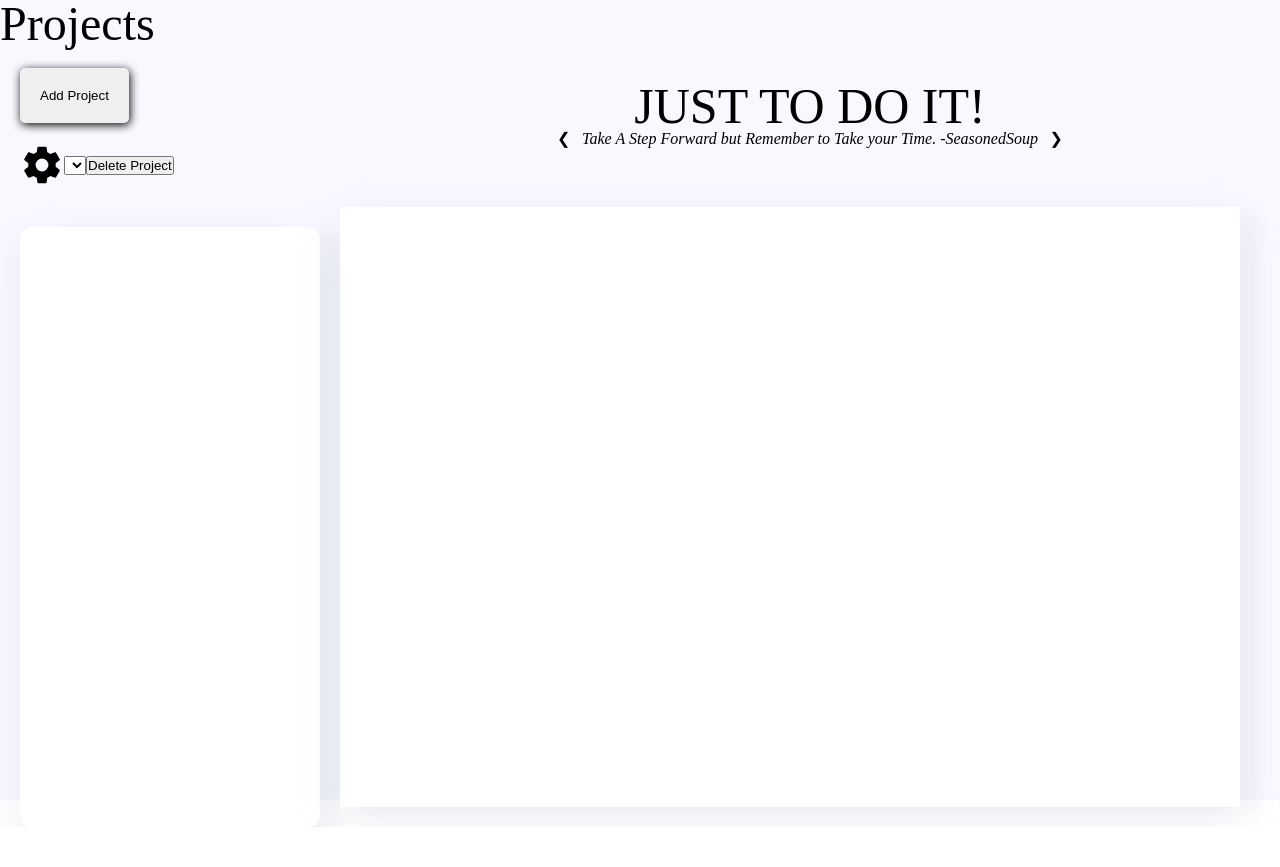
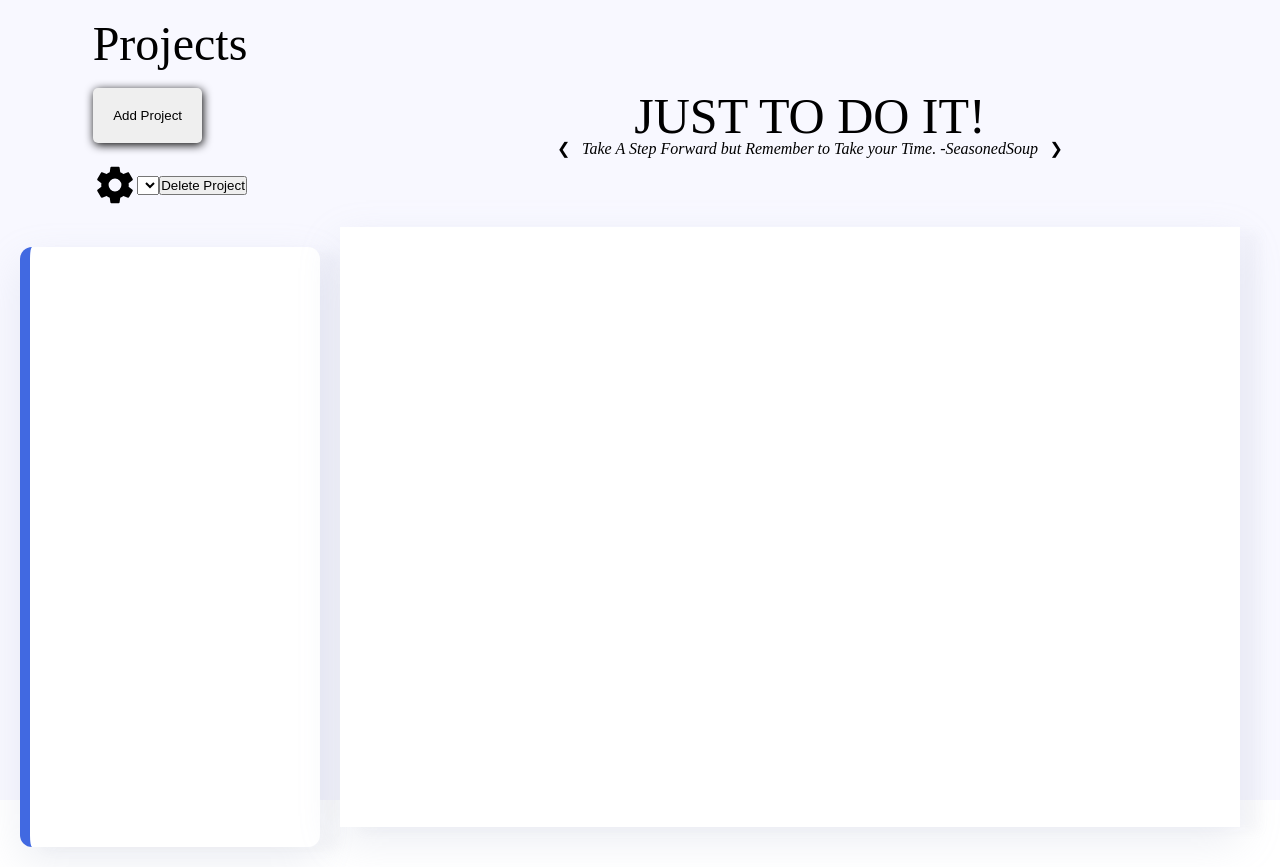
Before and after one commit to SeasonedSoup/TodoList, a website built with webpack: page src/template.html in a window 1280 px wide. Before the commit the page ends 827 px from the top, so only its background shows below. Built offline with nearby package versions, Linux system fonts and the light colour scheme.

Commit message:
Minimal Style Improvements and positioning

```diff
--- a/src/modules/displayProject.js
+++ b/src/modules/displayProject.js
@@ -8,8 +8,8 @@ const instanceOfProjects = ProjectFunc();
 export const ProjectDisplayFunc = () => {
   const projects = instanceOfProjects.getProjectArr();
 
-  const projectsidebar = document.querySelector(".project-sidebar");
-  projectsidebar.textContent = "";
+  const sidebar = document.querySelector(".sidebar");
+  sidebar.textContent = "";
 
   const textTitle = document.querySelector(".text-title");
   textTitle.textContent = "";
@@ -109,7 +109,7 @@ export const ProjectDisplayFunc = () => {
     projectTitle.addEventListener("click", () => {
       toDoDisplayFunc(projectIndex);
     });
-    projectsidebar.appendChild(projectTitle);
+    sidebar.appendChild(projectTitle);
   });
 
   const projectFormModal = () => {
@@ -182,6 +182,10 @@ export const ProjectDisplayFunc = () => {
       ProjectDisplayFunc();
       //function that called to show and append all projects for the new project made to show in the dom
       //showProjects();
+      //creates a query that makes sure if yes or no to delete the project if it contains todolists maybe
+      //const makeSureHandler = () => {
+
+      //}
     });
   };
 };
--- a/src/styles.css
+++ b/src/styles.css
@@ -10,11 +10,6 @@ body {
 
 .title {
   margin: 40px;
-}
-
-.paraTitle {
-  font-weight: lighter;
-  font-size: 3rem;
 }
 
 .button {
@@ -38,6 +33,16 @@ body {
 
   display: flex;
   flex-direction: column;
+  justify-content: center;
+  align-items: center;
+}
+
+.text-title {
+  margin-top: 20px;
+}
+.paraTitle {
+  font-weight: lighter;
+  font-size: 3rem;
 }
 
 .main-title {
@@ -92,7 +97,14 @@ body {
   grid-row: 2 / 3;
   grid-column: 1 / 2;
 
+  display: flex;
+  justify-content: center;
+  align-items: center;
+}
+
+.sidebar {
   background-color: white;
+  border-left: 10px solid royalblue;
   box-shadow:
     20px 5px 10px rgba(154, 160, 185, 0.05),
     0 15px 40px rgba(166, 173, 201, 0.2);
@@ -100,6 +112,9 @@ body {
   width: 300px;
   border-radius: 12px;
   margin: 20px;
+  display: flex;
+  flex-direction: column;
+  gap: 5;
 }
 
 .logos {
@@ -118,6 +133,7 @@ body {
   font-size: 30px;
   margin: 5px;
   font-weight: lighter;
+  border-bottom: 2px solid black;
 }
 
 .content {
--- a/src/template.html
+++ b/src/template.html
@@ -23,7 +23,11 @@
           <a class="next">&#10095;</a>
         </div>
       </div>
-      <div class="project-sidebar"></div>
+      <div class="project-sidebar">
+        <div class="sidebar">
+
+        </div>
+      </div>
       <div class="content">
         <div class="toDoTitle"></div>
         <div class="toDoContainer"></div>
```
Also changed, not shown: src/logos/icons8-pin-100.png (added).
